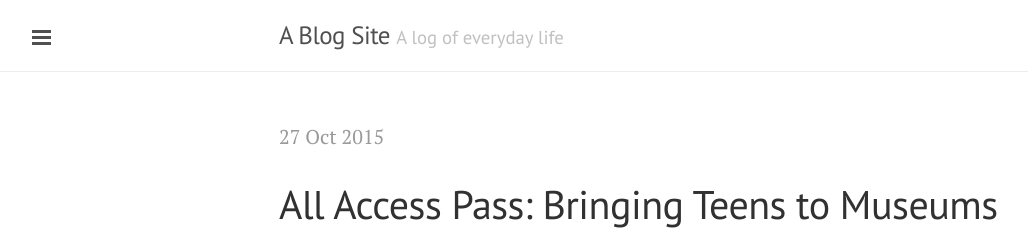
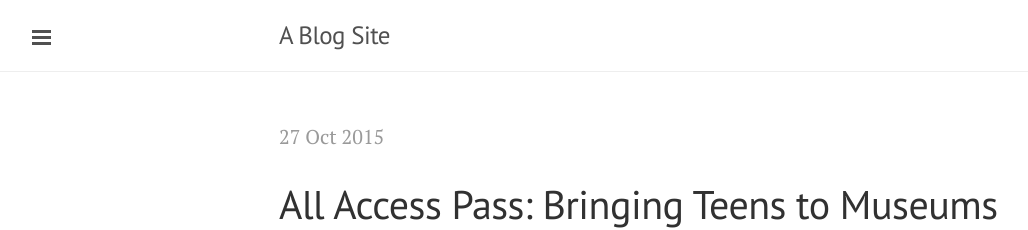
Before and after one commit to jbundy17/jbundy17.github.io, a Jekyll site: the page built from index.html, in a window 1280 px wide and 900 px high. Shown: the top 230 px of the window, without its empty margins (1-1029 px from the left). Built offline with Jekyll 4.4.1, drawn with Linux system fonts in a browser that asks for light colours; the list of posts is cut into pages by our own code.

Commit message:
Update _config.yml

```diff
--- a/_config.yml
+++ b/_config.yml
@@ -3,6 +3,6 @@ pygments: true
 markdown: kramdown
 url: http://jbundy17.github.io
 title: A Blog Site
-tagline: A log of everyday life
-description: My awesome new site
+tagline:
+description: A Blog Site
 paginate: 5
```
